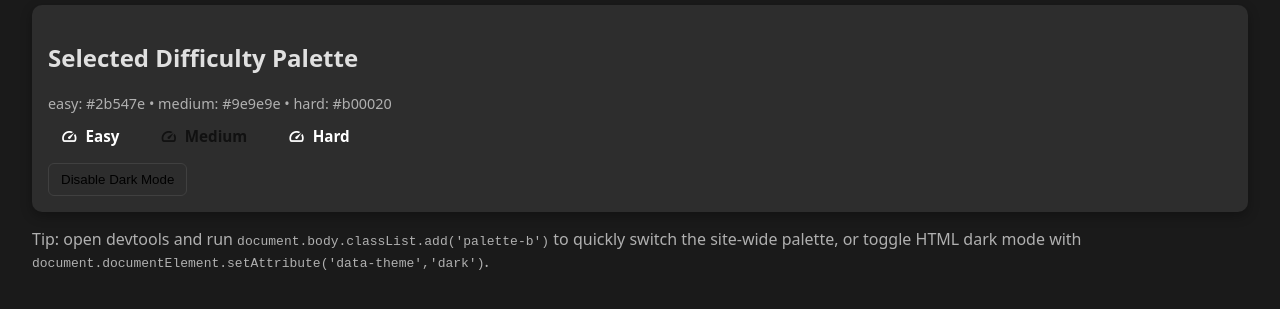
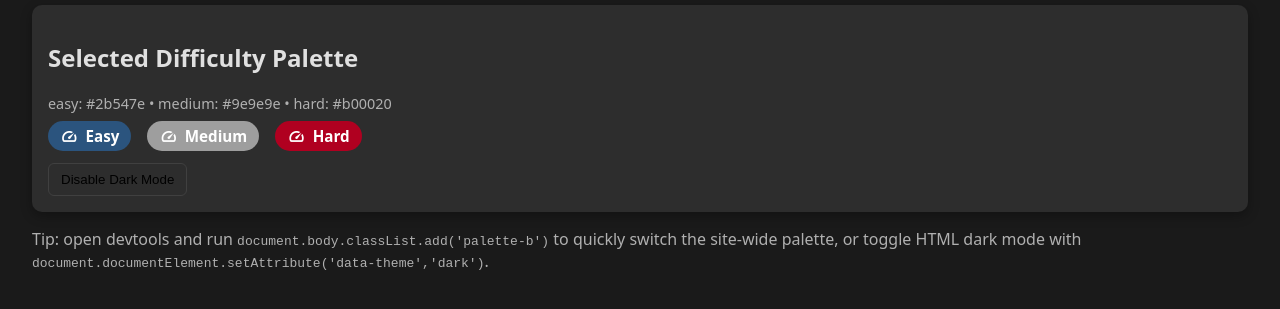
Before and after one commit to anschmieg/quiz-from-json, an Eleventy site: page src/palette-test.html in a window 1280 px wide. Both pictures are taken after a click on the button "Enable Dark Mode". Shown: the part 137-446 px from the top of the page. Built offline with nearby package versions, Linux system fonts and the light colour scheme; Eleventy itself is replaced by a stand-in of ours; files that its build step writes are made by us from their sources.

Commit message:
fix: ensure medium pill text is visible in dark mode

```diff
--- a/src/css/style.css
+++ b/src/css/style.css
@@ -40,9 +40,12 @@
        - medium: neutral grey
        - hard: vivid red
        No palette overrides or additional variants — single source of truth. */
-    --difficulty-easy-bg: #2b547e; /* easy (blue) */
-    --difficulty-medium-bg: #9e9e9e; /* medium (neutral grey) */
-    --difficulty-hard-bg: #b00020; /* hard (vivid red) */
+    --difficulty-easy-bg: #2b547e;
+    /* easy (blue) */
+    --difficulty-medium-bg: #9e9e9e;
+    /* medium (neutral grey) */
+    --difficulty-hard-bg: #b00020;
+    /* hard (vivid red) */
 }
 
 /* Dark mode variables */
@@ -65,11 +68,7 @@
 }
 
 /* Set default dark-mode pill backgrounds to the dark variants (keeps B/D similar between themes) */
-[data-theme="dark"] {
-    --difficulty-easy-bg: var(--eb-dark);
-    --difficulty-medium-bg: var(--md-dark);
-    --difficulty-hard-bg: var(--hd-dark);
-}
+/* No per-theme pill overrides — keep the three difficulty variables stable across themes. */
 
 /* Body-level palette toggles for A/B testing */
 /* No palette classes or per-theme overrides — single set of variables above is authoritative. */
@@ -374,6 +373,12 @@ body {
     color: #111;
 }
 
+/* In dark mode the medium pill's background is a neutral grey; use light text for legibility */
+[data-theme="dark"] .question-difficulty.medium,
+[data-theme="dark"] .question-difficulty.mittel {
+    color: #fff;
+}
+
 .question-difficulty.hard,
 .question-difficulty.schwer {
     background-color: var(--difficulty-hard-bg);
```
